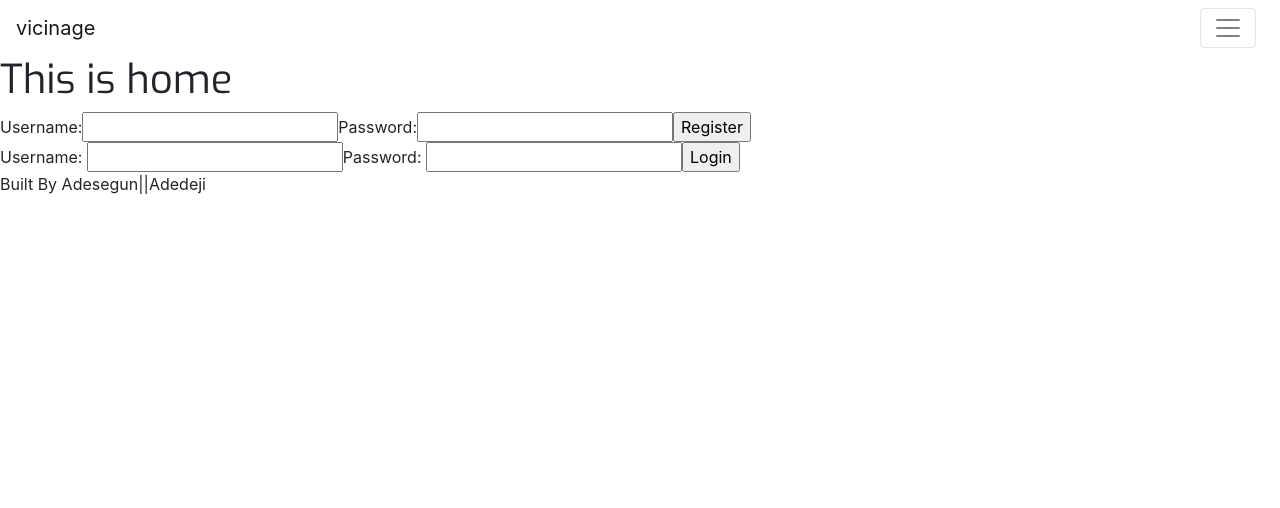
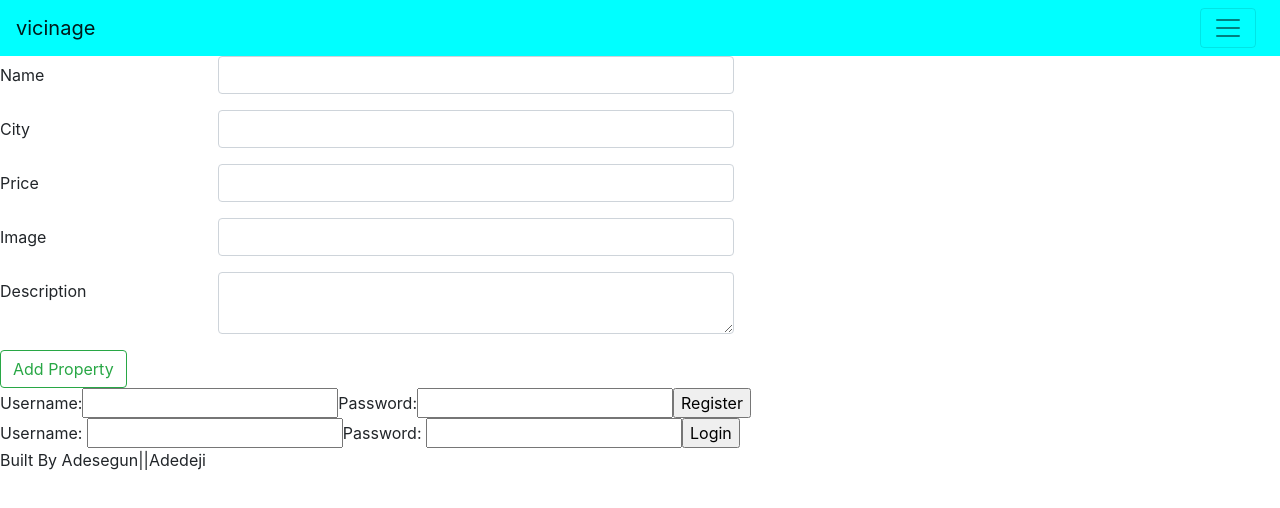
Before and after one commit to adesegunadedeji/vi-cinage, a React (Create React App) app in the folder vi-cinage-frontend/: page /newEstate in a window 1280 px wide. Shown: the top 508 px of the page. Built offline with nearby package versions, Linux system fonts and the light colour scheme.

Commit message:
Added Image Functionality

```diff
--- a/vi-cinage-frontend/src/App.js
+++ b/vi-cinage-frontend/src/App.js
@@ -7,6 +7,9 @@ import {Route, Switch, Redirect} from 'react-router-dom'
 import Home from './components/Home/Home'
 import About from './components/About/About'
 import Contact from './components/Contact/Contact'
+import NewEstates from './components/NewEstates/NewEstates';
+import Landing from './components/Landing/Landing';
+import RealEstateContainer from './components/RealestateContainer'
 //Route allows us to define routes.
 
 class App extends Component {
@@ -71,7 +74,10 @@ class App extends Component {
         <Switch>
        < Route path ='/about' component ={About}/>
        < Route path ='/contact' component ={Contact}/>
-       < Route path ='/' component ={Home}/>
+       < Route path ='/newEstate' component ={NewEstates}/>
+       < Route path ='/home' component ={Home}/>
+        < Route path ='/Listings' component ={RealEstateContainer}/>
+       < Route path ='/' component ={Landing}/>
         <Redirect to='/'/>
        </Switch>
        </main>
--- a/vi-cinage-frontend/src/components/EditEstatesModal/EditEstatesModal.jsx
+++ b/vi-cinage-frontend/src/components/EditEstatesModal/EditEstatesModal.jsx
@@ -67,7 +67,7 @@ handleSubmit= async (e)=>{
               </Form>
            </ModalBody>
           <ModalFooter>
-            <Button color="primary" onClick={this.handleSubmit}>Edit Real Estate{' '}</Button>
+            <Button outline color="success" onClick={this.handleSubmit}>Edit Real Estate{' '}</Button>
             <Button color="secondary" onClick={this.toggle}>Cancel</Button>
           </ModalFooter>
         </Modal>
--- a/vi-cinage-frontend/src/components/Home/Home.jsx
+++ b/vi-cinage-frontend/src/components/Home/Home.jsx
@@ -1,9 +1,11 @@
 import React from 'react'
 import './Home.css'
-function Home(){
+
+function Home(props){
 return(
     <div className = "Home">
-        <h1>This is home</h1>
+      <div>
+      </div>
     </div>
 )
 }
--- /dev/null
+++ b/vi-cinage-frontend/src/components/Landing/Landing.jsx
@@ -0,0 +1,9 @@
+import React from 'react'
+
+function Landing(){
+return(
+    <div>
+    </div>
+)
+}
+export default Landing
--- a/vi-cinage-frontend/src/components/NewEstates/NewEstates.jsx
+++ b/vi-cinage-frontend/src/components/NewEstates/NewEstates.jsx
@@ -7,6 +7,7 @@ class NewEstates extends Component{
             name:"",
             city:"",
             price:0,
+            image:"",
             description:""
         }
     }
@@ -27,26 +28,32 @@ class NewEstates extends Component{
                  <Form onSubmit = {this.handleSubmit}>
               <FormGroup row>
           <Label for="exampleEmail2" sm={2}> Name</Label>
-          <Col sm={10}>
+          <Col sm={5}>
                 <Input type="text" name="name" onChange={this.handleChange}/>
                 </Col>
         </FormGroup>
         <FormGroup row>
           <Label for="exampleEmail2" sm={2}> City</Label>
-          <Col sm={10}>
+          <Col sm={5}>
                 <Input type="text" name="city"onChange={this.handleChange}/>
                 </Col>
         </FormGroup>
 
         <FormGroup row>
           <Label for="exampleEmail2" sm={2}> Price</Label>
-          <Col sm={10}>
+          <Col sm={5}>
                 <Input type="text" name="price"onChange={this.handleChange}/>
                 </Col>
         </FormGroup>
         <FormGroup row>
+          <Label for="exampleEmail2" sm={2}> Image</Label>
+          <Col sm={5}>
+                <Input type="text" name="image" onChange={this.handleChange}/>
+                </Col>
+        </FormGroup>
+        <FormGroup row>
           <Label for="exampleText" sm={2}> Description</Label>
-          <Col sm={10}>
+          <Col sm={5}>
                 <Input type="textarea" name="description"onChange={this.handleChange}/>
                 </Col>
         </FormGroup>
--- a/vi-cinage-frontend/src/components/RealEstateList/RealEstateList.jsx
+++ b/vi-cinage-frontend/src/components/RealEstateList/RealEstateList.jsx
@@ -1,6 +1,6 @@
 import React from 'react'
 import EditEstateModal from '../EditEstatesModal/EditEstatesModal';
-
+import {Button} from 'reactstrap';
 function RealEstateList(props){
     const realEstate = props.realEstate.map(function(realEstate){
         console.log(realEstate)
@@ -9,10 +9,11 @@ function RealEstateList(props){
             <li key={realEstate._id}>
             <h1>{realEstate.name}</h1>
             <p>{realEstate.description}</p>
+            <img src = {realEstate.image} alt={realEstate.name}/>
             <p>Uploaded by: {realEstate.user.username}</p>
             <EditEstateModal realEstate={realEstate} updateEstate={props.updateEstate} />
-            <button onClick={()=>{props.deleteEstate(realEstate._id)
-    }}>Delete Estate</button>
+            <Button  outline color="danger" onClick={()=>{props.deleteEstate(realEstate._id)
+    }}>Delete Estate</Button>
         </li>
 
     )
--- a/vi-cinage-frontend/src/components/RealestateContainer.jsx
+++ b/vi-cinage-frontend/src/components/RealestateContainer.jsx
@@ -104,7 +104,6 @@ class Realestatecontainer extends Component{
     render(){
         return(
             <div>
-                <h1>Vi-cinage</h1>
                 <NewEstates createNewEstate={this.createNewEstate}/>
                 <RealEstateList realEstate={this.state.realEstate} deleteEstate={this.deleteEstate} updateEstate={this.updateEstate} />
             </div>
--- a/vi-cinage-frontend/src/index.css
+++ b/vi-cinage-frontend/src/index.css
@@ -15,3 +15,6 @@ code {
 h1{
   font-family: 'Exo', sans-serif;
  }
+ .navbar{
+   background-color: aqua;
+ }
```
Also changed, not shown: vi-cinage-frontend/src/components/SearchRealEstate/SearchRealEstate.jsx (deleted, +0 -49 lines).
